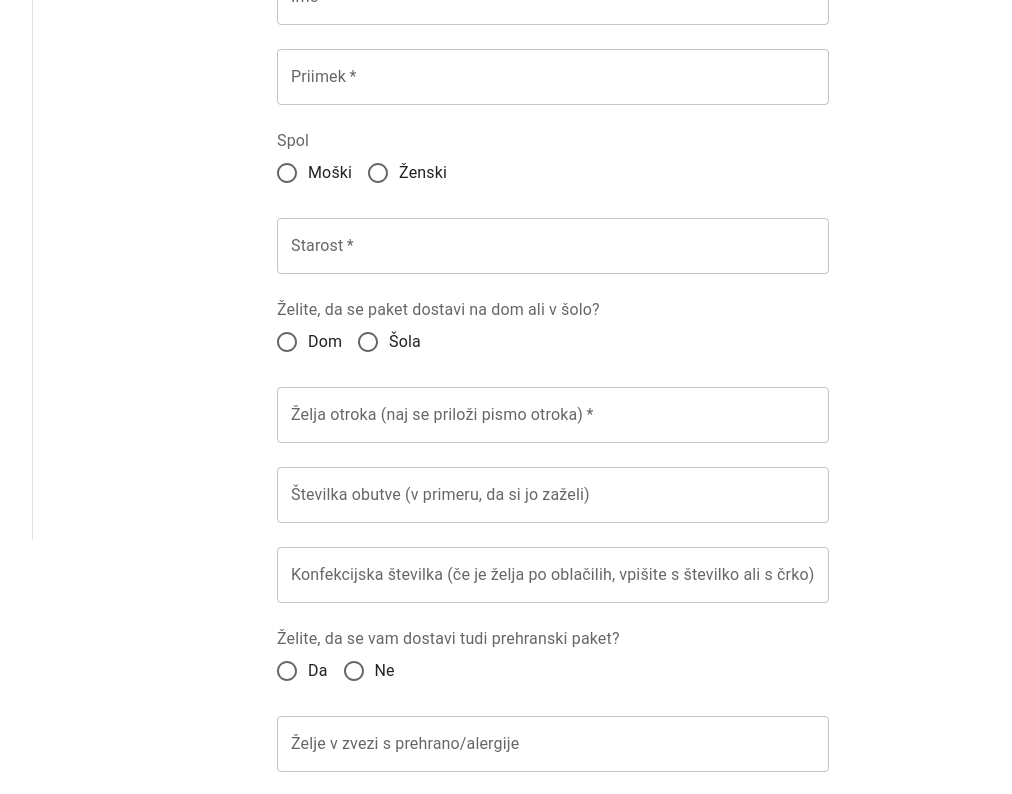
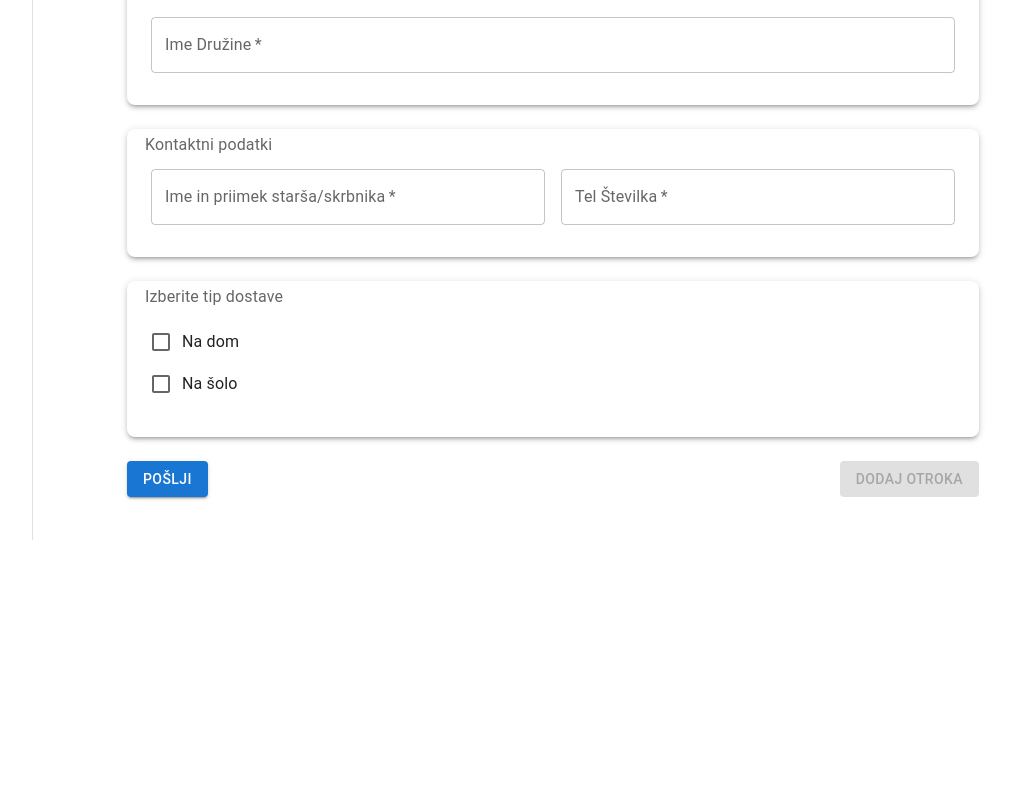
Before and after one commit to lovro-cus/LeoKlubBozicnoObdarovanje24, a React (Create React App) app: page /formular in a window 1280 px wide. Shown: the part 260-1054 px from the top of the page, without its empty margins (207-1219 px from the left). After the commit the page ends 800 px from the top, so only its background shows below. Built offline with nearby package versions, Linux system fonts and the light colour scheme.

Commit message:
Formular za dodaj otroka

```diff
--- a/src/App.js
+++ b/src/App.js
@@ -9,7 +9,7 @@ import Login from './pages/login';
 import AdminDashboard from './pages/AdminDashboard';
 import Navbar from './pages/Navbar';
 import Formular from './pages/Formular';
-
+import DodajOtroka from './pages/DodajOtroka';
 
 function App() {
   return (
@@ -30,6 +30,7 @@ function App() {
               <Route path="/:id" element={<Update />} />
               <Route path="/adminDashboard" element={<AdminDashboard />} />
               <Route path="/formular" element={<Formular />} />
+              <Route path="/dodajOtroka" element={<DodajOtroka />} />
             </Routes>
           </Box>
         </BrowserRouter>
--- /dev/null
+++ b/src/pages/DodajOtroka.js
@@ -0,0 +1,150 @@
+import React, { useState, useEffect } from 'react';
+import { Box, Button, Container, TextField, Typography, FormControl, InputLabel, Select, MenuItem } from '@mui/material';
+
+const DodajOtroka = () => {
+  const [childData, setChildData] = useState({
+    ime: '',
+    priimek: '',
+    spol: '',
+    starost: '',
+    zelja: '',
+    obutev: '',
+    konfekcija: '',
+    alergije: '',
+    sola: ''
+  });
+
+  const [dostavaNaSolu, setDostavaNaSolu] = useState(false);
+
+  useEffect(() => {
+    // Preberemo stanje iz localStorage
+    const storedFormData = JSON.parse(localStorage.getItem('formData'));
+    if (storedFormData) {
+      setDostavaNaSolu(storedFormData.dostavaNaSolu);
+      setChildData((prevData) => ({
+        ...prevData,
+        priimek: storedFormData.imeDruzine
+      }));
+    }
+  }, []);
+
+  const handleChange = (e) => {
+    const { name, value } = e.target;
+    setChildData((prevData) => ({
+      ...prevData,
+      [name]: value
+    }));
+  };
+
+  const handleSubmit = (e) => {
+    e.preventDefault();
+    // Funkcionalnost za oddajo obrazca bo dodana kasneje
+  };
+
+  return (
+    <Container component="main" maxWidth="sm">
+      <Box sx={{ mt: 4 }}>
+        <Typography variant="h4" gutterBottom>
+          Dodaj Otroka
+        </Typography>
+        <form onSubmit={handleSubmit}>
+          <TextField
+            name="ime"
+            label="Ime"
+            value={childData.ime}
+            onChange={handleChange}
+            fullWidth
+            margin="normal"
+            required
+          />
+          <TextField
+            name="priimek"
+            label="Priimek"
+            value={childData.priimek}
+            onChange={handleChange}
+            fullWidth
+            margin="normal"
+            required
+          />
+          <TextField
+            name="spol"
+            label="Spol"
+            value={childData.spol}
+            onChange={handleChange}
+            fullWidth
+            margin="normal"
+            required
+          />
+          <TextField
+            name="starost"
+            label="Starost"
+            value={childData.starost}
+            onChange={handleChange}
+            fullWidth
+            margin="normal"
+            required
+          />
+          <TextField
+            name="zelja"
+            label="Želja otroka"
+            value={childData.zelja}
+            onChange={handleChange}
+            fullWidth
+            margin="normal"
+            required
+          />
+          <TextField
+            name="obutev"
+            label="Številka obutve"
+            value={childData.obutev}
+            onChange={handleChange}
+            fullWidth
+            margin="normal"
+          />
+          <TextField
+            name="konfekcija"
+            label="Konfekcijska številka"
+            value={childData.konfekcija}
+            onChange={handleChange}
+            fullWidth
+            margin="normal"
+          />
+          <TextField
+            name="alergije"
+            label="Alergije"
+            value={childData.alergije}
+            onChange={handleChange}
+            fullWidth
+            margin="normal"
+          />
+          {dostavaNaSolu && (
+            <FormControl fullWidth margin="normal">
+              <InputLabel id="sola-label">Izberite šolo</InputLabel>
+              <Select
+                labelId="sola-label"
+                id="sola"
+                name="sola"
+                value={childData.sola}
+                onChange={handleChange}
+                required
+              >
+                <MenuItem value="Šola1">Šola1</MenuItem>
+                <MenuItem value="Šola2">Šola2</MenuItem>
+              </Select>
+            </FormControl>
+          )}
+          <Box sx={{ display: 'flex', justifyContent: 'space-between', mt: 3 }}>
+            <Button type="submit" variant="contained" color="primary">
+              Shrani
+            </Button>
+            <Button variant="contained" color="secondary" onClick={() => window.history.back()}>
+              Prekliči
+            </Button>
+          </Box>
+        </form>
+      </Box>
+    </Container>
+  );
+};
+
+export default DodajOtroka;
--- a/src/pages/Formular.js
+++ b/src/pages/Formular.js
@@ -1,33 +1,47 @@
-import React, { useState } from 'react';
-import { Box, Button, Container, TextField, Typography, FormControl, FormLabel, RadioGroup, FormControlLabel, Radio } from '@mui/material';
+import React, { useState, useEffect } from 'react';
+import { Box, Button, Container, TextField, Typography, FormControl, FormLabel, FormControlLabel, Checkbox, Paper, Grid } from '@mui/material';
+import { useNavigate } from 'react-router-dom';
 
 const Formular = () => {
   const [formData, setFormData] = useState({
+    imeDruzine: '',
     ime: '',
-    priimek: '',
-    spol: '',
-    starost: '',
-    dostava: '',
-    zelja: '',
-    obutev: '',
-    konfekcija: '',
-    prehrana: '',
-    alergije: '',
+    telStevilka: '',
+    dostavaNaDom: false,
+    dostavaNaSolu: false,
     ulica: '',
     mesto: '',
     postnaStevilka: '',
     drzava: '',
-    mobilnaStevilka: '',
-    drugiOtroci: '',
-    druzinskaSituacija: ''
+    mobilnaStevilka: ''
   });
 
+  const navigate = useNavigate();
+
+  useEffect(() => {
+    // Ob nalaganju komponente preberemo stanje iz localStorage
+    const storedFormData = JSON.parse(localStorage.getItem('formData'));
+    if (storedFormData) {
+      setFormData(storedFormData);
+    }
+  }, []);
+
   const handleChange = (e) => {
-    const { name, value } = e.target;
-    setFormData((prevData) => ({
-      ...prevData,
-      [name]: value
-    }));
+    const { name, value, type, checked } = e.target;
+    const updatedFormData = {
+      ...formData,
+      [name]: type === 'checkbox' ? checked : value
+    };
+
+    if (name === 'dostavaNaDom' && checked) {
+      updatedFormData.dostavaNaSolu = false;
+    } else if (name === 'dostavaNaSolu' && checked) {
+      updatedFormData.dostavaNaDom = false;
+    }
+
+    setFormData(updatedFormData);
+    // Shranimo stanje v localStorage ob vsaki spremembi
+    localStorage.setItem('formData', JSON.stringify(updatedFormData));
   };
 
   const handleSubmit = (e) => {
@@ -42,8 +56,12 @@ const Formular = () => {
     window.open(googleMapsUrl, '_blank');
   };
 
+  const handleAddChild = () => {
+    navigate('/dodajOtroka');
+  };
+
   return (
-    <Container component="main" maxWidth="sm">
+    <Container component="main" maxWidth="md">
       <Box sx={{ mt: 4 }}>
         <Typography variant="h4" gutterBottom>
           Božično obdarovanje
@@ -51,88 +69,79 @@ const Formular = () => {
         <Typography variant="h6" gutterBottom>
           Leo klub Ptuj & Rotaract klub Ptuj
         </Typography>
+        <br></br>
         <form onSubmit={handleSubmit}>
+          <Paper elevation={3} sx={{ p: 3, borderRadius: 2, mb: 3, position: 'relative' }}>
+            <Box sx={{ position: 'absolute', top: 4, left: 10, backgroundColor: 'white', px: 1 }}>
+            <FormLabel component="legend">Ime družine</FormLabel>
+            </Box>
+            <TextField
+              name="imeDruzine"
+              label="Ime Družine"
+              value={formData.imeDruzine}
+              onChange={handleChange}
+              fullWidth
+              margin="normal"
+              required
+            />
+          </Paper>
+          <Paper elevation={3} sx={{ p: 3, borderRadius: 2, mb: 3, position: 'relative' }}>
+            <Box sx={{ position: 'absolute', top: 4, left: 10, backgroundColor: 'white', px: 1 }}>
+            <FormLabel component="legend">Kontaktni podatki</FormLabel>
+            </Box>
+            <Grid container spacing={2}>
+              <Grid item xs={12} md={6}>
                 <TextField
                   name="ime"
-            label="Ime"
+                  label="Ime in priimek starša/skrbnika"
                   value={formData.ime}
                   onChange={handleChange}
                   fullWidth
                   margin="normal"
                   required
                 />
+              </Grid>
+              <Grid item xs={12} md={6}>
                 <TextField
-            name="priimek"
-            label="Priimek"
-            value={formData.priimek}
+                  name="telStevilka"
+                  label="Tel Številka"
+                  value={formData.telStevilka}
                   onChange={handleChange}
                   fullWidth
                   margin="normal"
                   required
                 />
+              </Grid>
+            </Grid>
+          </Paper>
+          <Paper elevation={3} sx={{ p: 3, borderRadius: 2, mb: 3, position: 'relative' }}>
+            <Box sx={{ position: 'absolute', top: 4, left: 10, backgroundColor: 'white', px: 1 }}>
+            <FormLabel component="legend">Izberite tip dostave</FormLabel>
+            </Box>
             <FormControl component="fieldset" margin="normal">
-            <FormLabel component="legend">Spol</FormLabel>
-            <RadioGroup row name="spol" value={formData.spol} onChange={handleChange}>
-              <FormControlLabel value="moški" control={<Radio />} label="Moški" />
-              <FormControlLabel value="ženski" control={<Radio />} label="Ženski" />
-            </RadioGroup>
+              <FormControlLabel
+                control={
+                  <Checkbox
+                    checked={formData.dostavaNaDom}
+                    onChange={handleChange}
+                    name="dostavaNaDom"
+                  />
+                }
+                label="Na dom"
+              />
+              <FormControlLabel
+                control={
+                  <Checkbox
+                    checked={formData.dostavaNaSolu}
+                    onChange={handleChange}
+                    name="dostavaNaSolu"
+                  />
+                }
+                label="Na šolo"
+              />
             </FormControl>
-          <TextField
-            name="starost"
-            label="Starost"
-            value={formData.starost}
-            onChange={handleChange}
-            fullWidth
-            margin="normal"
-            required
-          />
-          <FormControl component="fieldset" margin="normal">
-            <FormLabel component="legend">Želite, da se paket dostavi na dom ali v šolo?</FormLabel>
-            <RadioGroup row name="dostava" value={formData.dostava} onChange={handleChange}>
-              <FormControlLabel value="dom" control={<Radio />} label="Dom" />
-              <FormControlLabel value="šola" control={<Radio />} label="Šola" />
-            </RadioGroup>
-          </FormControl>
-          <TextField
-            name="zelja"
-            label="Želja otroka (naj se priloži pismo otroka)"
-            value={formData.zelja}
-            onChange={handleChange}
-            fullWidth
-            margin="normal"
-            required
-          />
-          <TextField
-            name="obutev"
-            label="Številka obutve (v primeru, da si jo zaželi)"
-            value={formData.obutev}
-            onChange={handleChange}
-            fullWidth
-            margin="normal"
-          />
-          <TextField
-            name="konfekcija"
-            label="Konfekcijska številka (če je želja po oblačilih, vpišite s številko ali s črko)"
-            value={formData.konfekcija}
-            onChange={handleChange}
-            fullWidth
-            margin="normal"
-          />
-          <FormControl component="fieldset" margin="normal">
-            <FormLabel component="legend">Želite, da se vam dostavi tudi prehranski paket?</FormLabel>
-            <RadioGroup row name="prehrana" value={formData.prehrana} onChange={handleChange}>
-              <FormControlLabel value="da" control={<Radio />} label="Da" />
-              <FormControlLabel value="ne" control={<Radio />} label="Ne" />
-            </RadioGroup>
-          </FormControl>
-          <TextField
-            name="alergije"
-            label="Želje v zvezi s prehrano/alergije"
-            value={formData.alergije}
-            onChange={handleChange}
-            fullWidth
-            margin="normal"
-          />
+            {formData.dostavaNaDom && (
+              <>
                 <TextField
                   name="ulica"
                   label="Ulica"
@@ -178,28 +187,23 @@ const Formular = () => {
                   margin="normal"
                   required
                 />
-          <FormControl component="fieldset" margin="normal">
-            <FormLabel component="legend">Ali so v družini tudi kakšni drugi otroci?</FormLabel>
-            <RadioGroup row name="drugiOtroci" value={formData.drugiOtroci} onChange={handleChange}>
-              <FormControlLabel value="da" control={<Radio />} label="Da" />
-              <FormControlLabel value="ne" control={<Radio />} label="Ne" />
-            </RadioGroup>
-          </FormControl>
-          <TextField
-            name="druzinskaSituacija"
-            label="Družinska situacija"
-            value={formData.druzinskaSituacija}
-            onChange={handleChange}
-            fullWidth
-            margin="normal"
-            required
-          />
+                <Button variant="contained" color="secondary" onClick={openInGoogleMaps} sx={{ mt: 2 }}>
+                  Prikaži v Google Maps
+                </Button>
+              </>
+            )}
+          </Paper>
           <Box sx={{ display: 'flex', justifyContent: 'space-between', mt: 3 }}>
             <Button type="submit" variant="contained" color="primary">
               Pošlji
             </Button>
-            <Button variant="contained" color="secondary" onClick={openInGoogleMaps}>
-              Prikaži v Google Maps
+            <Button
+              variant="contained"
+              color="secondary"
+              onClick={handleAddChild}
+              disabled={!formData.dostavaNaDom && !formData.dostavaNaSolu}
+            >
+              Dodaj otroka
             </Button>
           </Box>
         </form>
```
Lines whose indentation alone changed are shown as unchanged.
